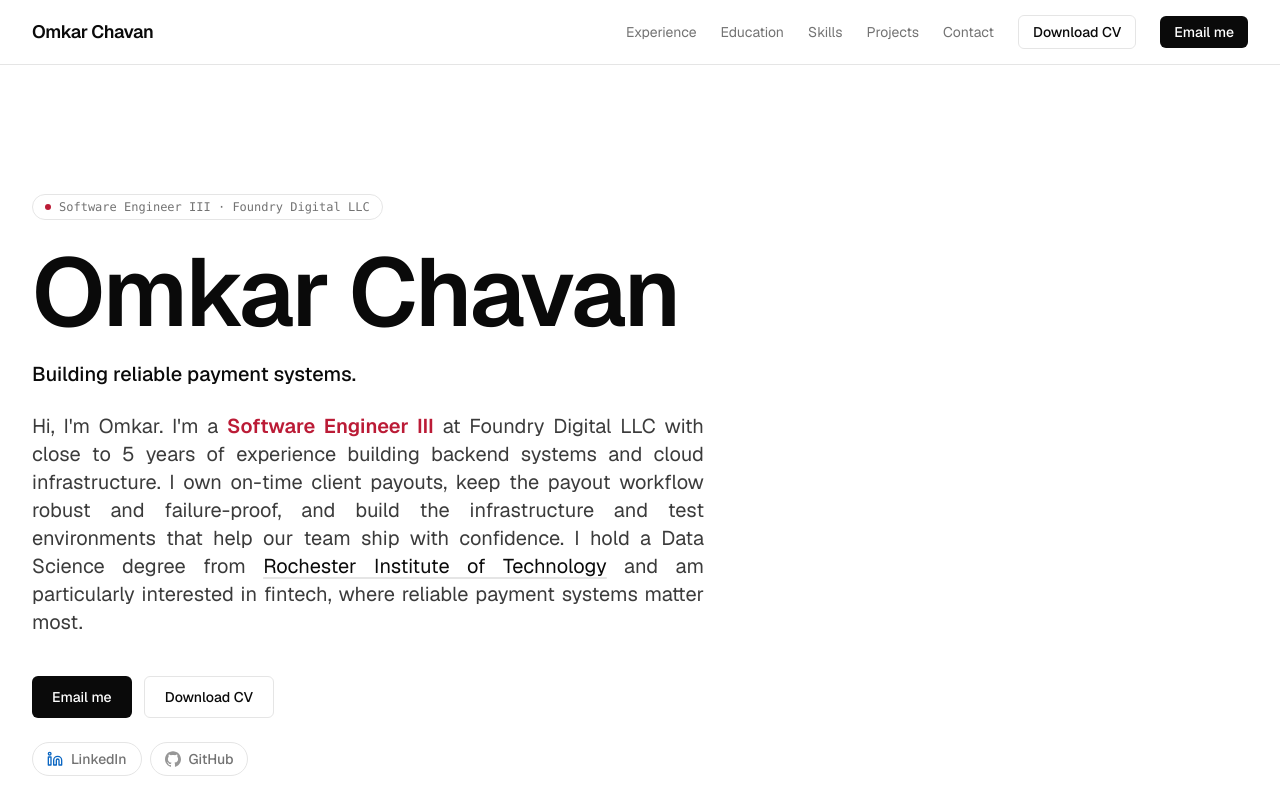
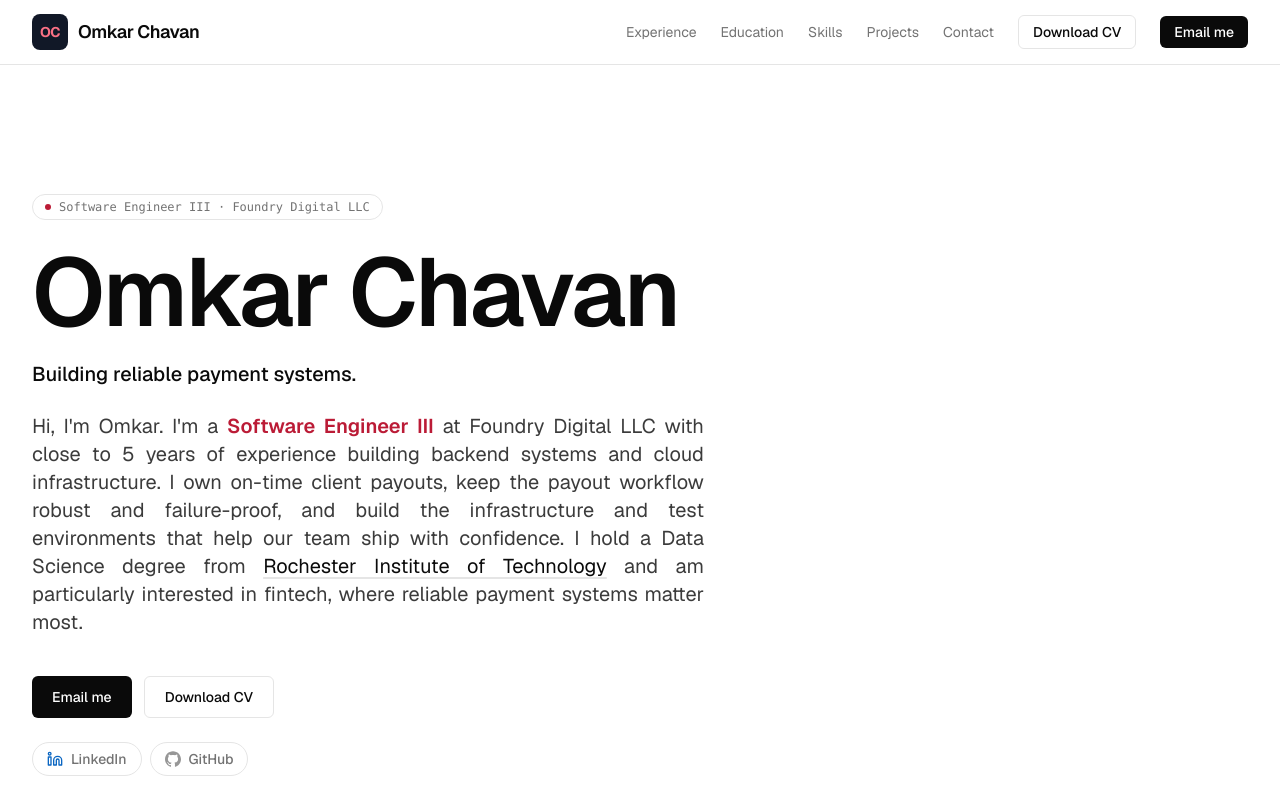
Before and after one commit to comkar893/comkar893.github.io, a Next.js app: page / in a window 1280 px wide. Shown: the top 800 px of the page. Built offline with nearby package versions, Linux system fonts and the light colour scheme.

Commit message:
Add Logo

```diff
--- a/src/components/logo.tsx
+++ b/src/components/logo.tsx
@@ -11,7 +11,15 @@ const Logo: FC<LogoProps> = ({ className }) => {
       href="/"
       className={`rounded-sm text-lg font-semibold tracking-tight text-foreground transition-colors duration-200 hover:text-accent focus-visible:outline-none focus-visible:ring-2 focus-visible:ring-ring ${className ?? ''}`}
     >
-      Omkar Chavan
+      <span className="flex items-center gap-2.5">
+        <span
+          aria-hidden="true"
+          className="flex h-9 w-9 items-center justify-center rounded-lg bg-[#111827] text-sm font-bold text-[#FB7185]"
+        >
+          OC
+        </span>
+        Omkar Chavan
+      </span>
     </Link>
   );
 };
```
Also changed, not shown: src/app/icon.svg (added).
